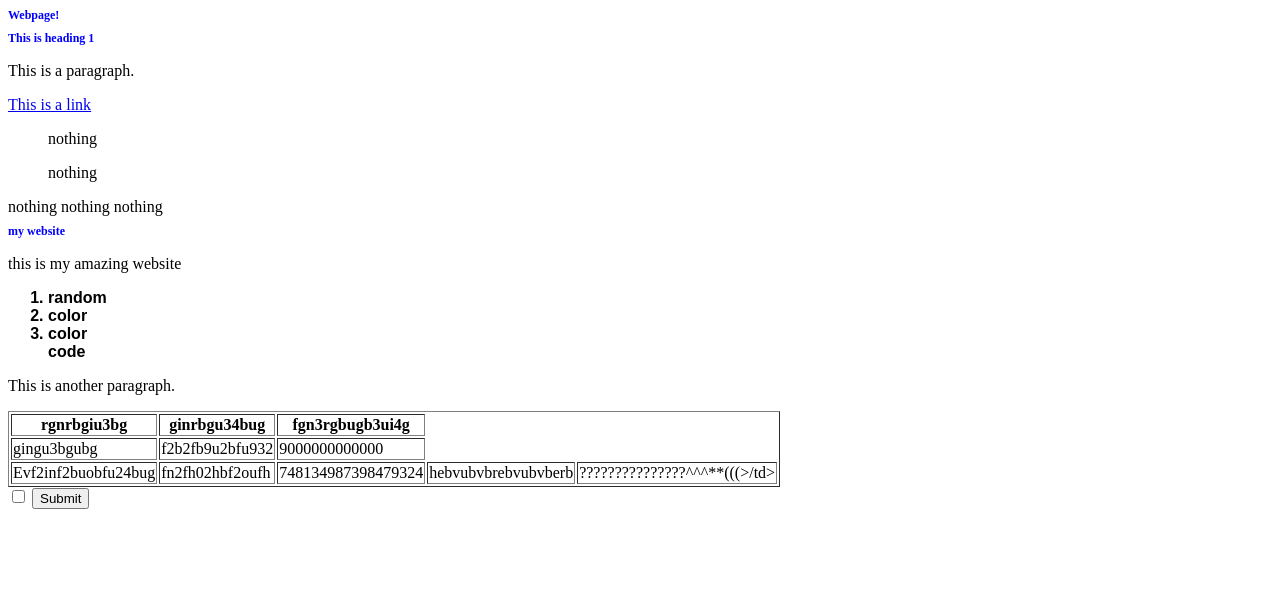
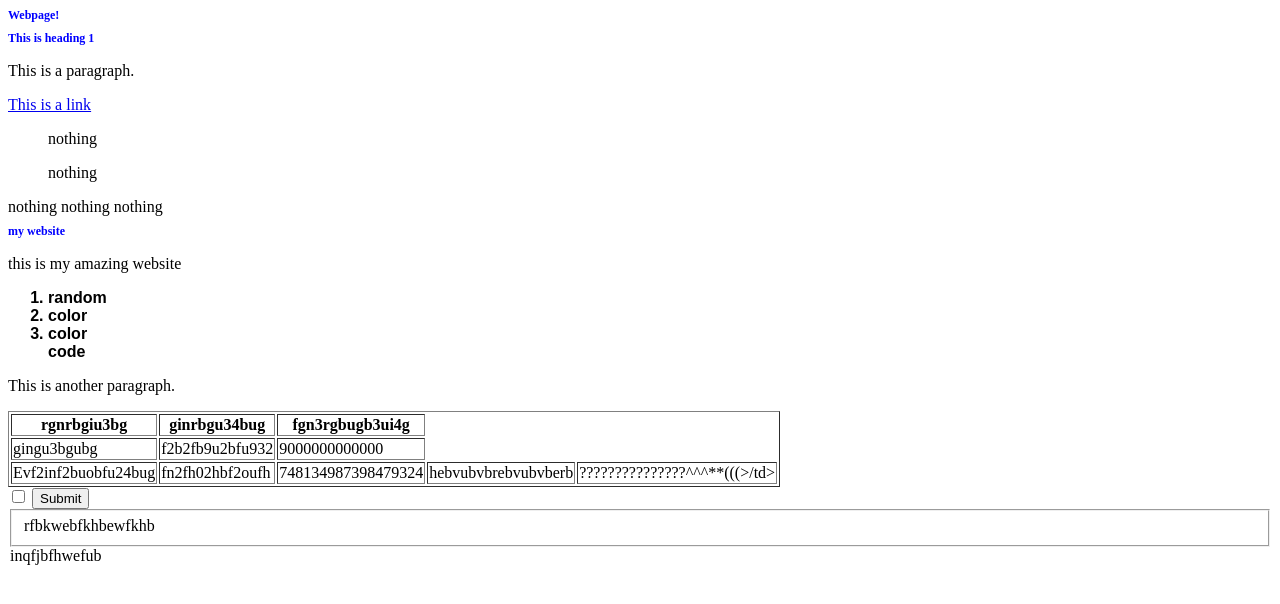
Before and after one commit to adeiva/adeiva.github.io, a plain HTML site: page index.html in a window 1280 px wide. Drawn offline with Linux system fonts and the light colour scheme.

Commit message:
Update index.html

```diff
--- a/index.html
+++ b/index.html
@@ -45,6 +45,8 @@
   </table>
   <input type="checkbox"  name="checkbox" value="checkbox">
     <button type="submit" value="Submit">Submit</button>
+   <fieldset>rfbkwebfkhbewfkhb</fieldset>
+    <legend>inqfjbfhwefub</legend>
 <!doctypehtml>
 <html>
 <head>
```
